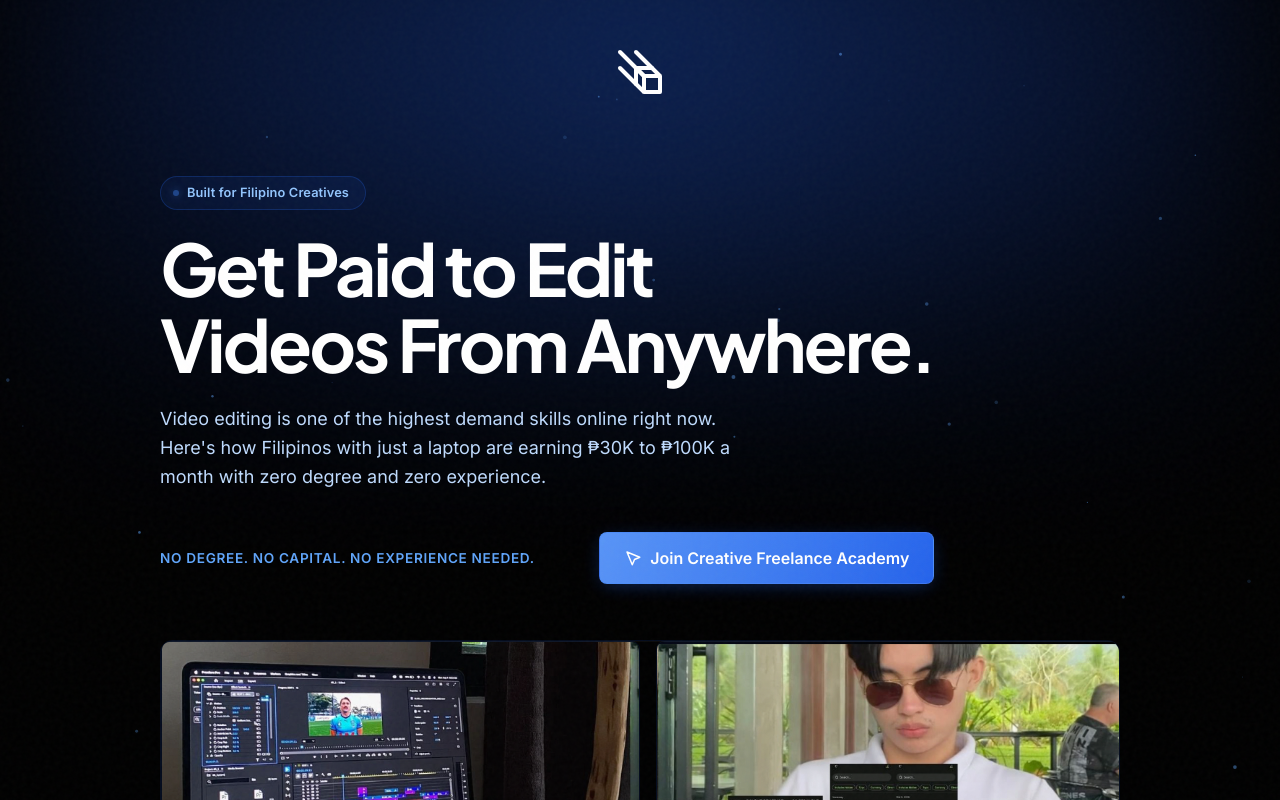
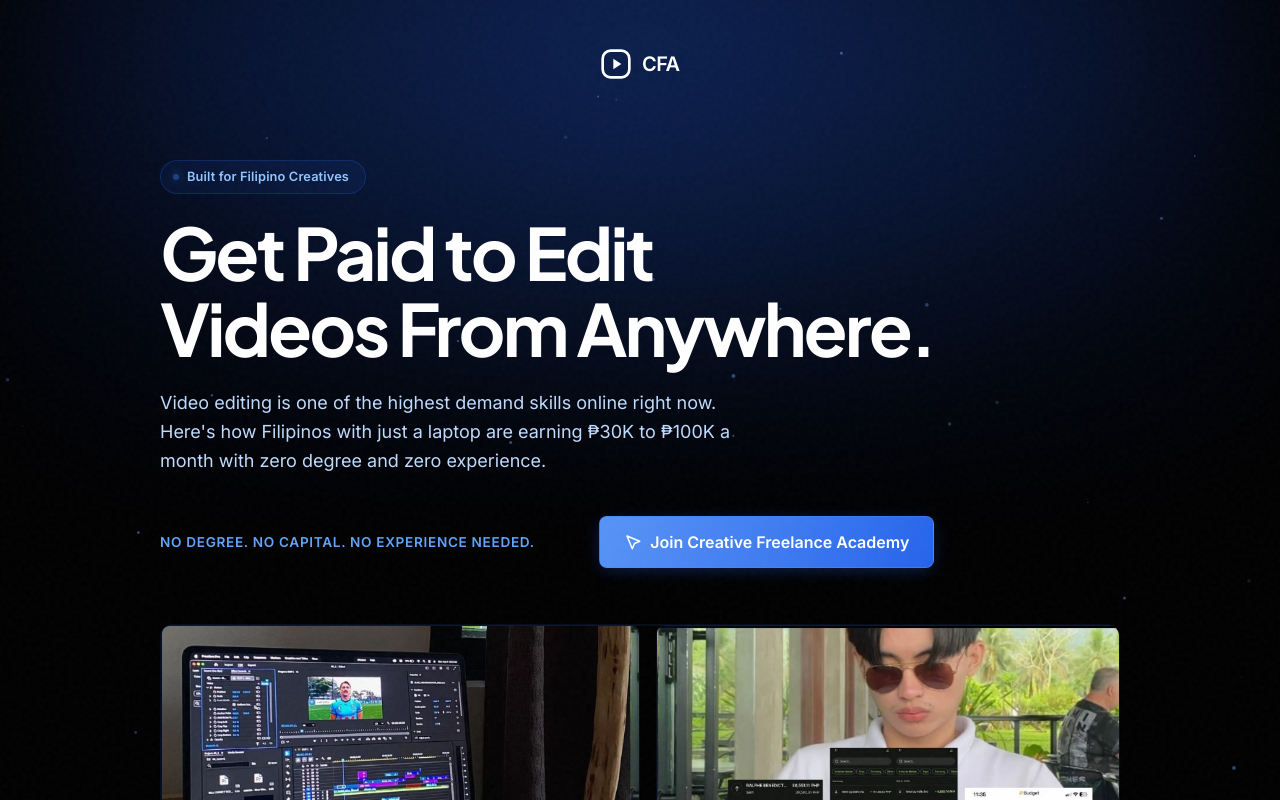
Before and after one commit to ongking-27/Ralph-Creatives, a React (Vite) app: page / in a window 1280 px wide. Shown: the top 800 px of the page. Built offline with nearby package versions, Linux system fonts and the light colour scheme.

Commit message:
Update to premium CFA play logo

```diff
--- a/src/App.tsx
+++ b/src/App.tsx
@@ -118,22 +118,21 @@
       <div className="container">
         {/* Navbar */}
         <nav className="navbar animate-fade-up">
-          <div className="logo">
+          <div className="logo" style={{ display: 'flex', alignItems: 'center' }}>
             <svg
-              width="48"
-              height="48"
+              width="32"
+              height="32"
               viewBox="0 0 24 24"
               fill="none"
               xmlns="http://www.w3.org/2000/svg"
               className="logo-icon"
             >
-              <rect x="14" y="14" width="8" height="8" stroke="white" strokeWidth="2" strokeLinejoin="round" />
-              <path d="M14 14L10 10H18L22 14" stroke="white" strokeWidth="2" strokeLinejoin="round" />
-              <path d="M14 14L10 10V18L14 22" stroke="white" strokeWidth="2" strokeLinejoin="round" />
-              <path d="M10 10L2 2" stroke="white" strokeWidth="2" strokeLinecap="round" />
-              <path d="M10 18L2 10" stroke="white" strokeWidth="2" strokeLinecap="round" />
-              <path d="M18 10L10 2" stroke="white" strokeWidth="2" strokeLinecap="round" />
+              <rect x="2" y="2" width="20" height="20" rx="6" stroke="white" strokeWidth="2" />
+              <path d="M10 8L16 12L10 16V8Z" fill="white" />
             </svg>
+            <span style={{ fontSize: '1.25rem', fontWeight: 800, color: '#fff', marginLeft: '0.6rem', letterSpacing: '-0.03em' }}>
+              CFA
+            </span>
           </div>
         </nav>
 
```
